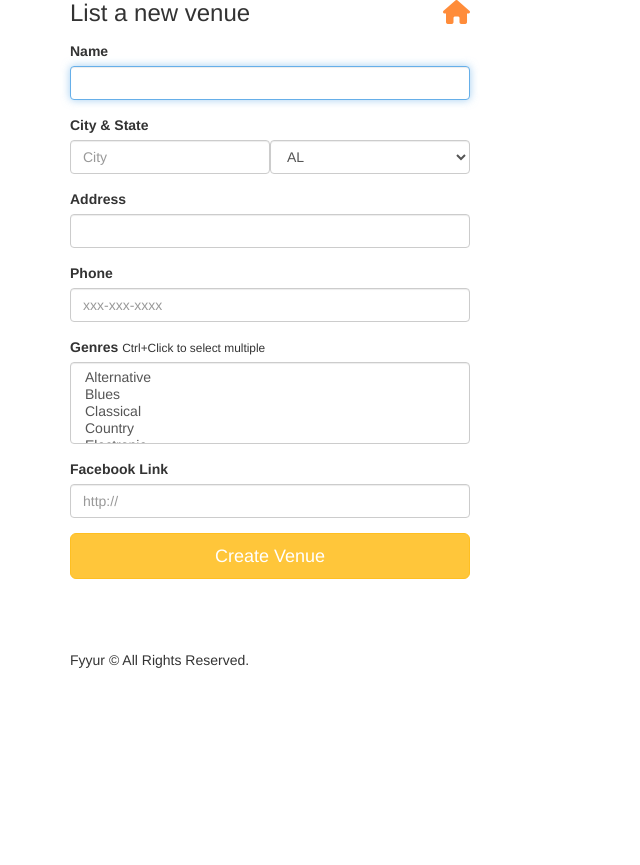
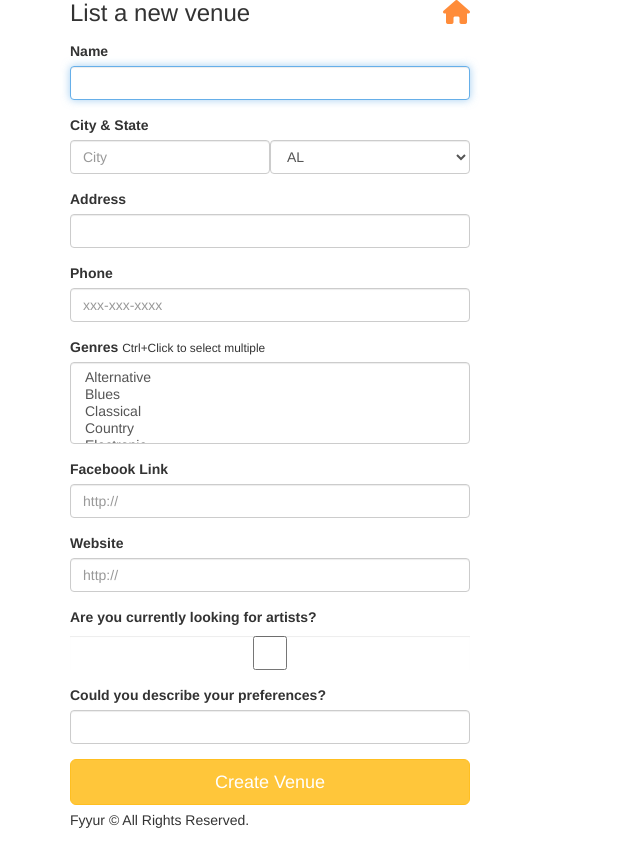
Before and after one commit to yoonspark/fsnd-fyyur, a Flask app: page /venues/create in a window 1280 px wide. Shown: the part 95-960 px from the top of the page, without its empty margins (0-640 px from the left). Before the commit the page ends 763 px from the top, so only its background shows below. Run offline with Flask 2, Linux system fonts and the light colour scheme; some libraries are stand-ins or nearby versions.

Commit message:
Display all input fields for venue creation form

```diff
--- a/app.py
+++ b/app.py
@@ -391,6 +391,9 @@ def edit_venue_form(venue_id):
     form.phone.data = venue['phone']
     form.image_link.data = venue['image_link']
     form.facebook_link.data = venue['facebook_link']
+    form.website.data = venue['website']
+    form.seeking_talent.data = venue['seeking_talent']
+    form.seeking_description.data = venue['seeking_description']
     form.genres.data = venue['genres']
 
     return render_template('forms/edit_venue.html', form=form, venue=venue)
--- a/forms.py
+++ b/forms.py
@@ -1,6 +1,6 @@
 from datetime import datetime
 from flask_wtf import Form
-from wtforms import StringField, SelectField, SelectMultipleField, DateTimeField
+from wtforms import StringField, SelectField, SelectMultipleField, DateTimeField, BooleanField
 from wtforms.validators import DataRequired, AnyOf, URL
 
 class ShowForm(Form):
@@ -116,6 +116,15 @@ class VenueForm(Form):
     facebook_link = StringField(
         'facebook_link', validators=[URL()]
     )
+    website = StringField(
+        'website', validators=[URL()]
+    )
+    seeking_talent = BooleanField(
+        'seeking_talent'
+    )
+    seeking_description = StringField(
+        'seeking_description'
+    )
 
 class ArtistForm(Form):
     name = StringField(
--- a/templates/forms/new_venue.html
+++ b/templates/forms/new_venue.html
@@ -33,9 +33,21 @@
         {{ form.genres(class_ = 'form-control', placeholder='Genres, separated by commas', autofocus = true) }}
       </div>
       <div class="form-group">
-          <label for="genres">Facebook Link</label>
+          <label for="facebook_link">Facebook Link</label>
           {{ form.facebook_link(class_ = 'form-control', placeholder='http://', autofocus = true) }}
-        </div>
+      </div>
+      <div class="form-group">
+        <label for="website">Website</label>
+        {{ form.website(class_ = 'form-control', placeholder='http://', autofocus = true) }}
+      </div>
+      <div class="form-group">
+        <label for="seeking_talent">Are you currently looking for artists?</label>
+        {{ form.seeking_talent(class_ = 'form-control', autofocus = true) }}
+      </div>
+      <div class="form-group">
+        <label for="seeking_description">Could you describe your preferences?</label>
+        {{ form.seeking_description(class_ = 'form-control', autofocus = true) }}
+      </div>
       <input type="submit" value="Create Venue" class="btn btn-primary btn-lg btn-block">
     </form>
   </div>
```
